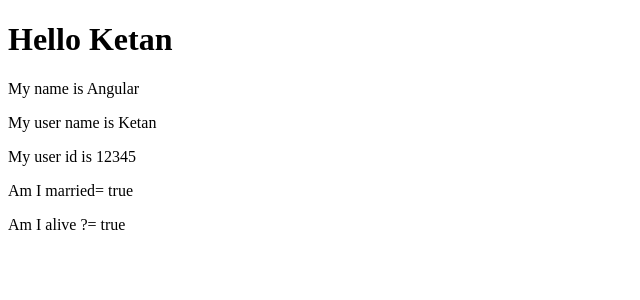
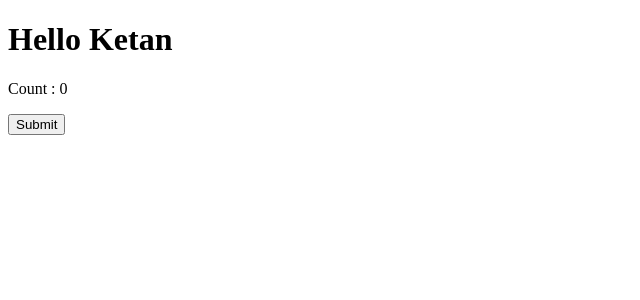
Before and after one commit to BigHero1997/Ketan-Angular, an Angular app: page / in a window 1280 px wide. Shown: the top 300 px of the page, without its empty margins (0-640 px from the left). Built offline with nearby package versions, Linux system fonts and the light colour scheme.

Commit message:
click event and function calling from function on button click

```diff
--- a/src/app/app.html
+++ b/src/app/app.html
@@ -1,6 +1,4 @@
 <h1>Hello Ketan</h1>
-<p>My name is {{ name }}</p>
-<p>My user name is {{ userName }}</p>
-<p>My user id is {{ userId }}</p>
-<p>Am I married=  {{ isMarried }}</p>
-<p>Am I alive ?=  {{ isAlive }}</p>
+<p>Count : {{ count }}</p>
+
+<button (click)="handleClick()">Submit</button>
--- a/src/app/app.ts
+++ b/src/app/app.ts
@@ -8,10 +8,19 @@
   styleUrl: './app.css'
 })
 export class App {
-  protected readonly title = signal('angular-tutorial');
-  name = 'Angular';
-  userName = 'Ketan';
-  userId = 12345;
-  isMarried = true;
-  isAlive = true;
+  count = 0;
+
+
+handleClick() {
+  let carName = "BMW"
+  console.log("button clicked" + carName);
+
+  this.handleFunction();
+
 }
+
+handleFunction() {
+
+  console.log("Function is called", this.count);
+}
+}
```
